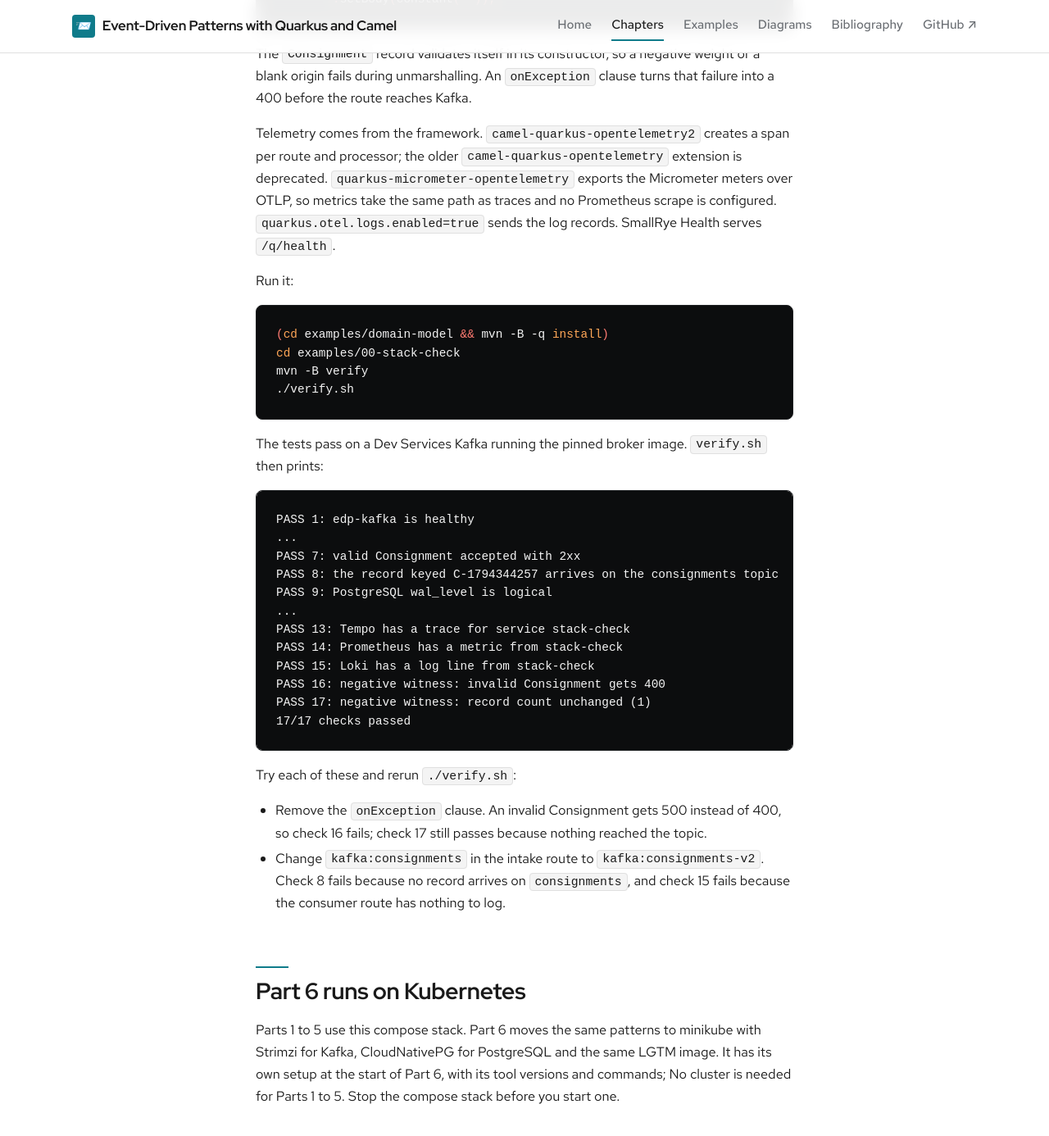
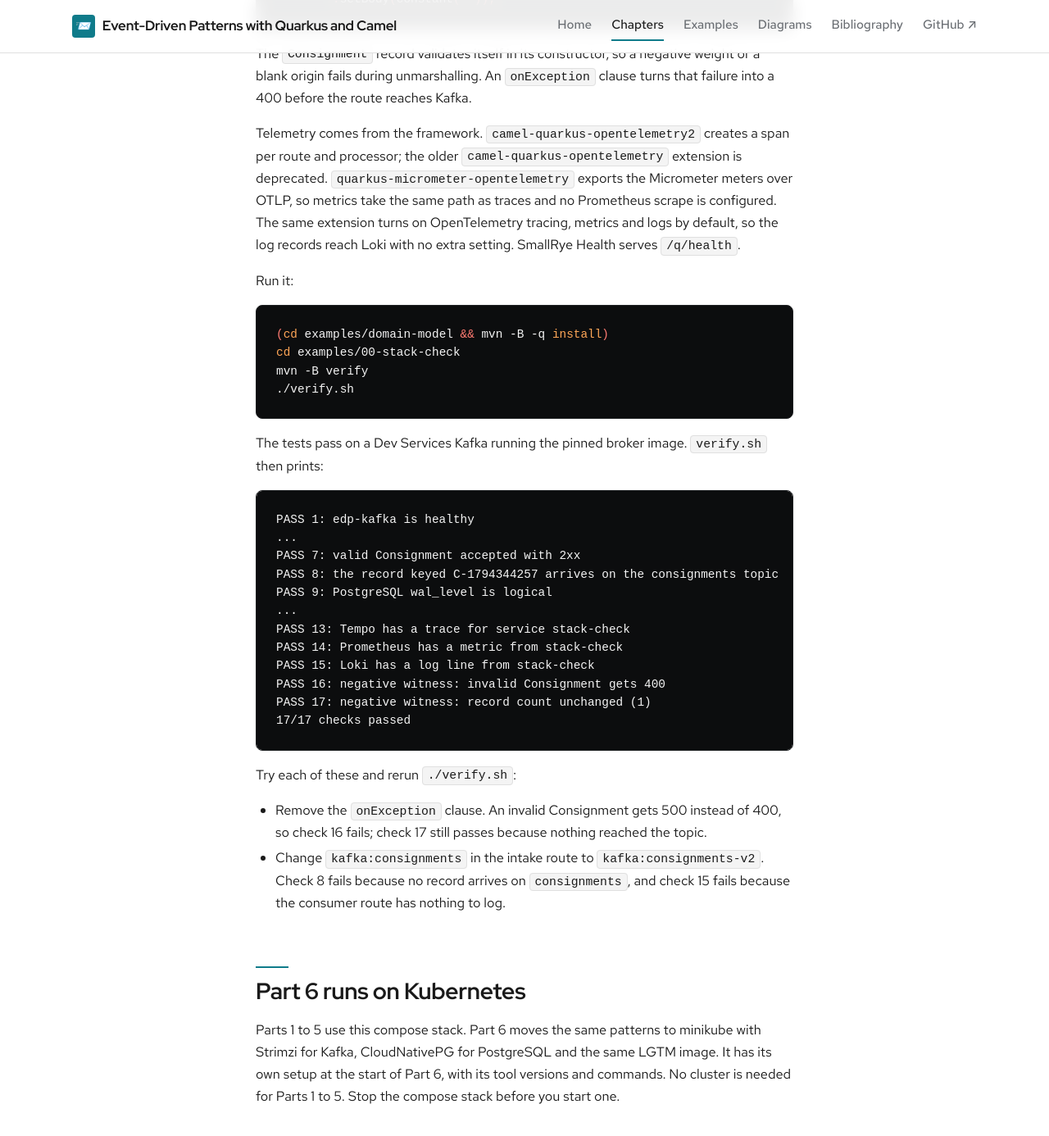
Before and after one commit to patterncatalyst/event-driven-patterns-with-quarkus-and-camel, a Jekyll site: the page built from _docs/00-prerequisites-and-stacks.md, in a window 1280 px wide and 1400 px high, scrolled down 6193 px. Shown: the top 1386 px of the window at 82% size. Built offline with Jekyll 4.4.1, drawn with Linux system fonts in a browser that asks for light colours; some web fonts are replaced.

Commit message:
fix(r01.x): final validation nits: OTel logs by default, DDL wording, V2 reuses the append-only function

```diff
--- a/_docs/00-prerequisites-and-stacks.md
+++ b/_docs/00-prerequisites-and-stacks.md
@@ -117,7 +117,7 @@ from("platform-http:/consignments?httpMethodRestrict=POST")
 
 The `Consignment` record validates itself in its constructor, so a negative weight or a blank origin fails during unmarshalling. An `onException` clause turns that failure into a 400 before the route reaches Kafka.
 
-Telemetry comes from the framework. `camel-quarkus-opentelemetry2` creates a span per route and processor; the older `camel-quarkus-opentelemetry` extension is deprecated. `quarkus-micrometer-opentelemetry` exports the Micrometer meters over OTLP, so metrics take the same path as traces and no Prometheus scrape is configured. `quarkus.otel.logs.enabled=true` sends the log records. SmallRye Health serves `/q/health`.
+Telemetry comes from the framework. `camel-quarkus-opentelemetry2` creates a span per route and processor; the older `camel-quarkus-opentelemetry` extension is deprecated. `quarkus-micrometer-opentelemetry` exports the Micrometer meters over OTLP, so metrics take the same path as traces and no Prometheus scrape is configured. The same extension turns on OpenTelemetry tracing, metrics and logs by default, so the log records reach Loki with no extra setting. SmallRye Health serves `/q/health`.
 
 Run it:
 
@@ -152,7 +152,7 @@ Try each of these and rerun `./verify.sh`:
 
 ## Part 6 runs on Kubernetes
 
-Parts 1 to 5 use this compose stack. Part 6 moves the same patterns to minikube with Strimzi for Kafka, CloudNativePG for PostgreSQL and the same LGTM image. It has its own setup at the start of Part 6, with its tool versions and commands; No cluster is needed for Parts 1 to 5. Stop the compose stack before you start one.
+Parts 1 to 5 use this compose stack. Part 6 moves the same patterns to minikube with Strimzi for Kafka, CloudNativePG for PostgreSQL and the same LGTM image. It has its own setup at the start of Part 6, with its tool versions and commands. No cluster is needed for Parts 1 to 5. Stop the compose stack before you start one.
 
 ## References
 
--- a/examples/01-crud-vs-events/compose.yaml
+++ b/examples/01-crud-vs-events/compose.yaml
@@ -29,8 +29,7 @@ services:
       timeout: 3s
       retries: 12
       start_period: 15s
-    networks:
-      - edp
+    networks: [edp]
 
 networks:
   edp:
```
Also changed, not shown: _docs/01-events-commands-documents.md (+1 -1 lines), _plans/claims.md (+4 -4 lines), README.md, 2 other files.
